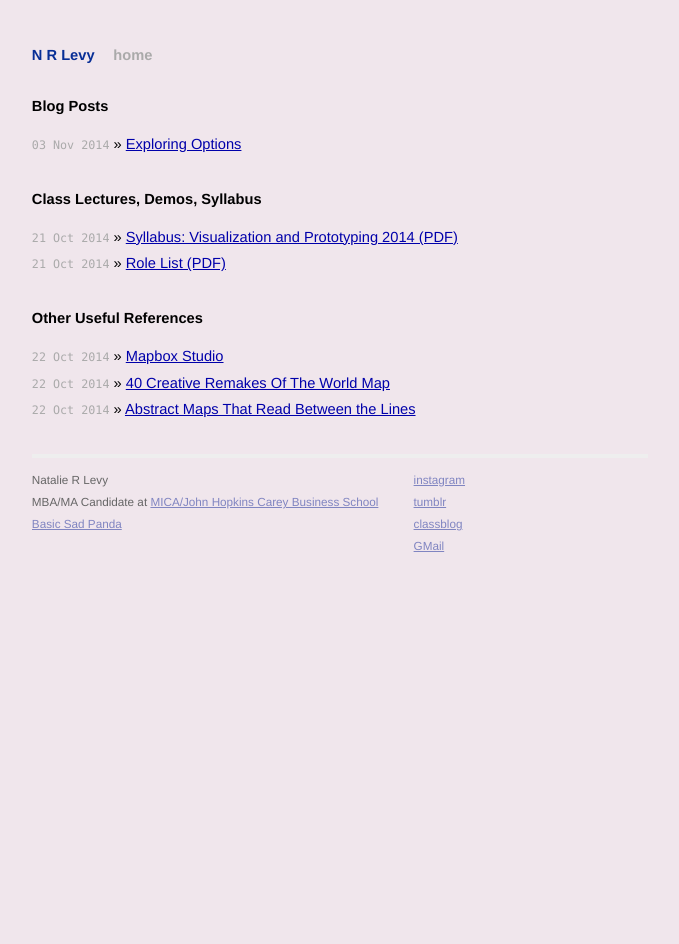
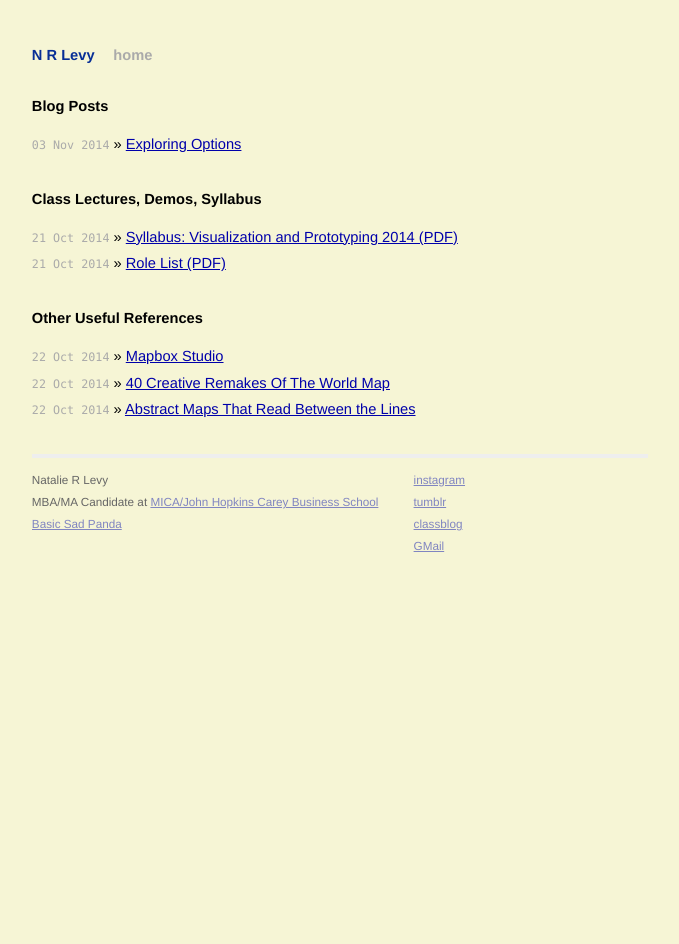
Before and after one commit to nrlevy/clog, a Jekyll site: the page built from index.html, in a window 1280 px wide. Shown: the whole page, without its empty margins (300-979 px from the left). Built offline with Jekyll 4.4.1, drawn with Linux system fonts in a browser that asks for light colours; Markdown is read by kramdown in place of the engine named in the settings.

Commit message:
background color change again

```diff
--- a/css/screen.css
+++ b/css/screen.css
@@ -16,7 +16,7 @@ html, body {
 }
 
 body {
-  background-color: #F0E6EC;
+  background-color: #f6f5d5;
   font: 13.34px helvetica, arial, clean, sans-serif;
   *font-size: small;
   text-align: center;
```
